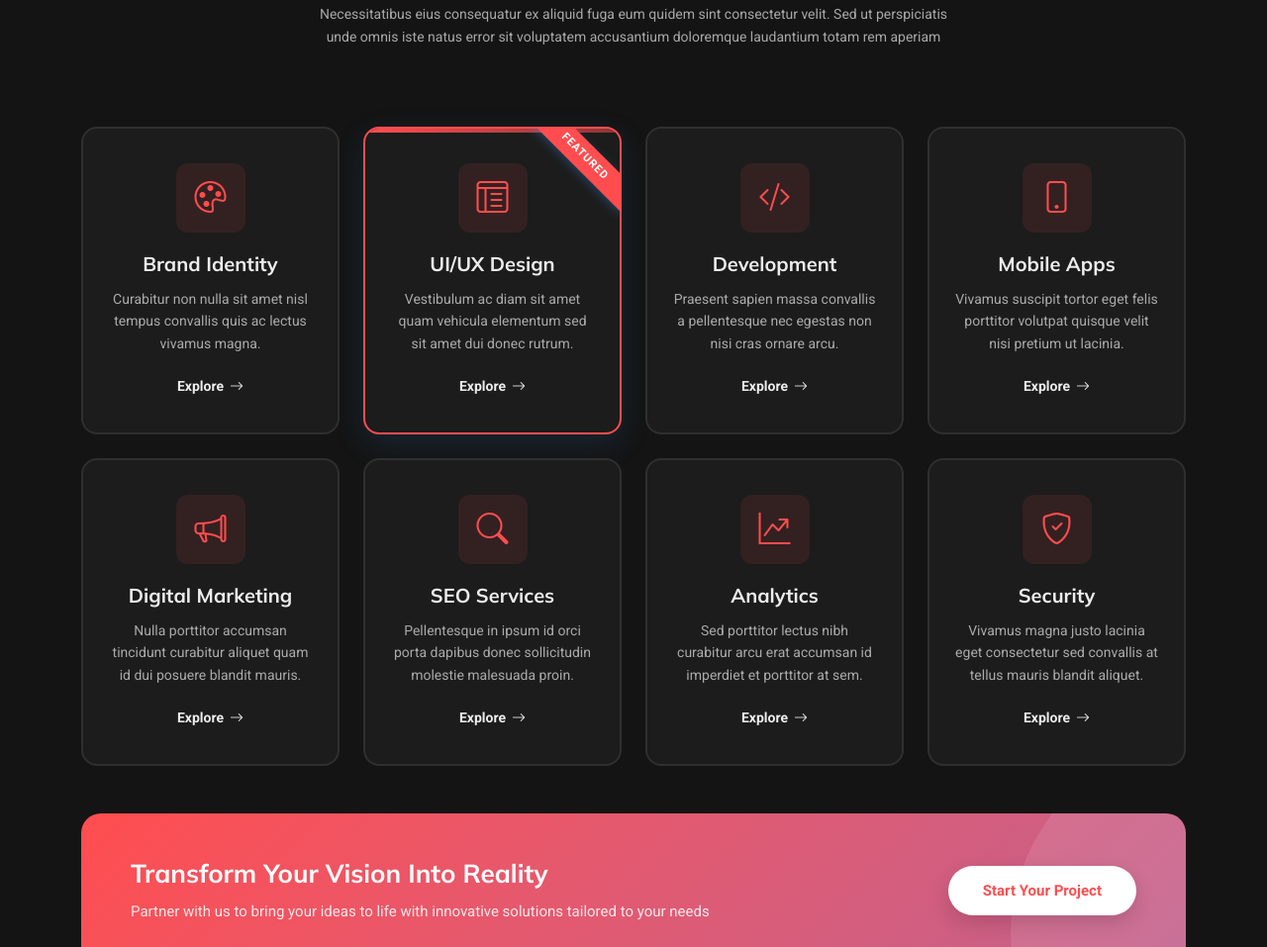
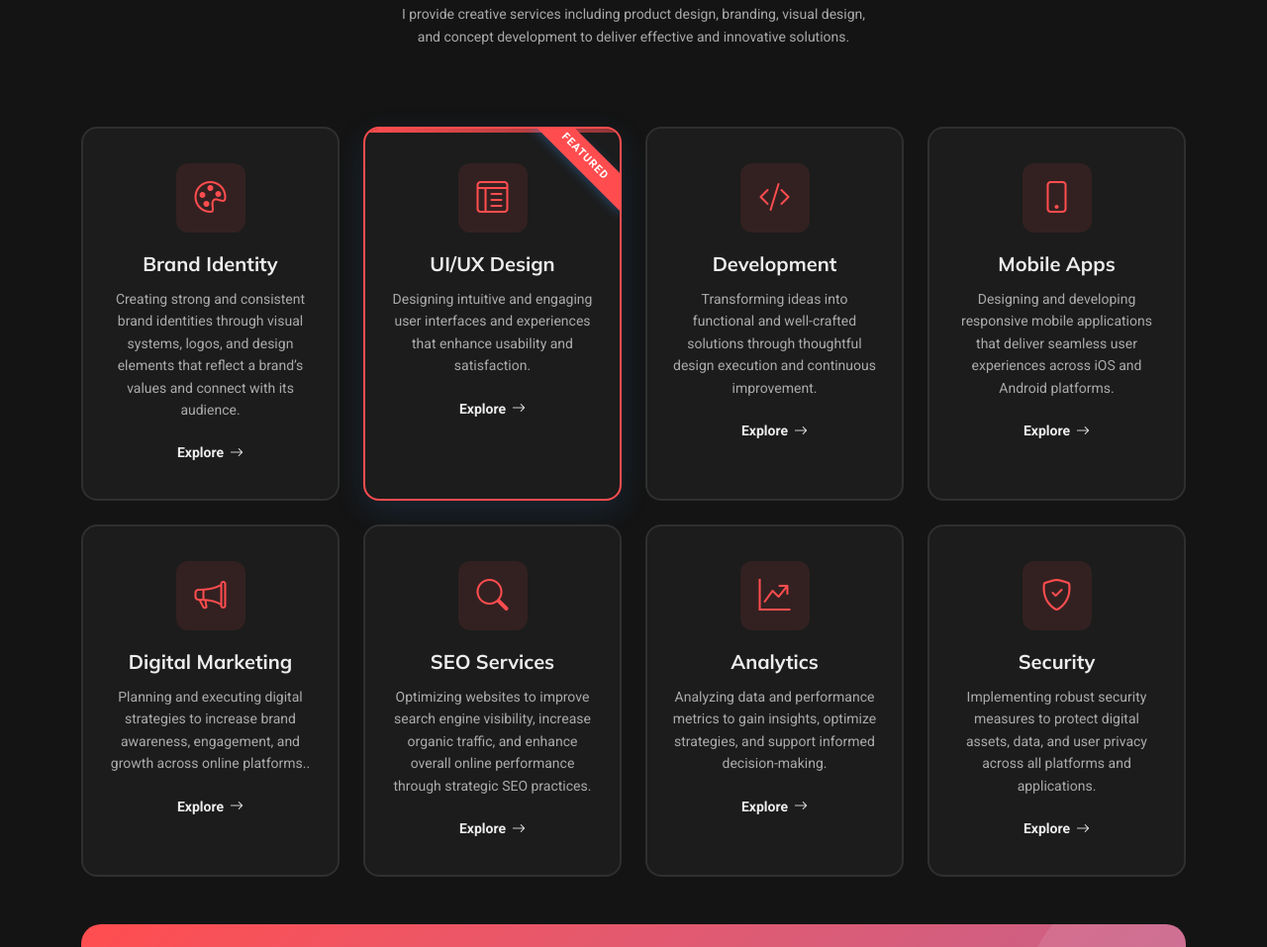
Before and after one commit to ksatriaofficialreal-pixel/Personal-Webdev, a plain HTML site: page index.html in a window 1280 px wide. Shown: the part 4031-4988 px from the top of the page at 99% size. Drawn offline with Linux system fonts and the light colour scheme.

Commit message:
penjelasan dan pelengkapan skill bio protofolio

```diff
--- a/index.html
+++ b/index.html
@@ -453,7 +453,7 @@
       <div class="container section-title" data-aos="fade-up">
         <span class="subtitle">Services</span>
         <h2>Services</h2>
-        <p>Necessitatibus eius consequatur ex aliquid fuga eum quidem sint consectetur velit. Sed ut perspiciatis unde omnis iste natus error sit voluptatem accusantium doloremque laudantium totam rem aperiam</p>
+        <p>I provide creative services including product design, branding, visual design, and concept development to deliver effective and innovative solutions.</p>
       </div><!-- End Section Title -->
 
       <div class="container" data-aos="fade-up" data-aos-delay="100">
@@ -465,7 +465,7 @@
                 <i class="bi bi-palette"></i>
               </div>
               <h4>Brand Identity</h4>
-              <p>Curabitur non nulla sit amet nisl tempus convallis quis ac lectus vivamus magna.</p>
+              <p>Creating strong and consistent brand identities through visual systems, logos, and design elements that reflect a brand’s values and connect with its audience.</p>
               <a href="service-details.html" class="read-more">
                 <span>Explore</span>
                 <i class="bi bi-arrow-right"></i>
@@ -480,7 +480,7 @@
                 <i class="bi bi-layout-text-window-reverse"></i>
               </div>
               <h4>UI/UX Design</h4>
-              <p>Vestibulum ac diam sit amet quam vehicula elementum sed sit amet dui donec rutrum.</p>
+              <p>Designing intuitive and engaging user interfaces and experiences that enhance usability and satisfaction.</p>
               <a href="service-details.html" class="read-more">
                 <span>Explore</span>
                 <i class="bi bi-arrow-right"></i>
@@ -494,7 +494,7 @@
                 <i class="bi bi-code-slash"></i>
               </div>
               <h4>Development</h4>
-              <p>Praesent sapien massa convallis a pellentesque nec egestas non nisi cras ornare arcu.</p>
+              <p>Transforming ideas into functional and well-crafted solutions through thoughtful design execution and continuous improvement.</p>
               <a href="service-details.html" class="read-more">
                 <span>Explore</span>
                 <i class="bi bi-arrow-right"></i>
@@ -508,7 +508,7 @@
                 <i class="bi bi-phone"></i>
               </div>
               <h4>Mobile Apps</h4>
-              <p>Vivamus suscipit tortor eget felis porttitor volutpat quisque velit nisi pretium ut lacinia.</p>
+              <p>Designing and developing responsive mobile applications that deliver seamless user experiences across iOS and Android platforms.</p>
               <a href="service-details.html" class="read-more">
                 <span>Explore</span>
                 <i class="bi bi-arrow-right"></i>
@@ -522,7 +522,7 @@
                 <i class="bi bi-megaphone"></i>
               </div>
               <h4>Digital Marketing</h4>
-              <p>Nulla porttitor accumsan tincidunt curabitur aliquet quam id dui posuere blandit mauris.</p>
+              <p>Planning and executing digital strategies to increase brand awareness, engagement, and growth across online platforms..</p>
               <a href="service-details.html" class="read-more">
                 <span>Explore</span>
                 <i class="bi bi-arrow-right"></i>
@@ -536,7 +536,7 @@
                 <i class="bi bi-search"></i>
               </div>
               <h4>SEO Services</h4>
-              <p>Pellentesque in ipsum id orci porta dapibus donec sollicitudin molestie malesuada proin.</p>
+              <p>Optimizing websites to improve search engine visibility, increase organic traffic, and enhance overall online performance through strategic SEO practices.</p>
               <a href="service-details.html" class="read-more">
                 <span>Explore</span>
                 <i class="bi bi-arrow-right"></i>
@@ -550,7 +550,7 @@
                 <i class="bi bi-graph-up-arrow"></i>
               </div>
               <h4>Analytics</h4>
-              <p>Sed porttitor lectus nibh curabitur arcu erat accumsan id imperdiet et porttitor at sem.</p>
+              <p>Analyzing data and performance metrics to gain insights, optimize strategies, and support informed decision-making.</p>
               <a href="service-details.html" class="read-more">
                 <span>Explore</span>
                 <i class="bi bi-arrow-right"></i>
@@ -564,7 +564,7 @@
                 <i class="bi bi-shield-check"></i>
               </div>
               <h4>Security</h4>
-              <p>Vivamus magna justo lacinia eget consectetur sed convallis at tellus mauris blandit aliquet.</p>
+              <p>Implementing robust security measures to protect digital assets, data, and user privacy across all platforms and applications.</p>
               <a href="service-details.html" class="read-more">
                 <span>Explore</span>
                 <i class="bi bi-arrow-right"></i>
@@ -601,7 +601,7 @@
       <div class="container section-title" data-aos="fade-up">
         <span class="subtitle">Portfolio</span>
         <h2>Portfolio</h2>
-        <p>Necessitatibus eius consequatur ex aliquid fuga eum quidem sint consectetur velit. Sed ut perspiciatis unde omnis iste natus error sit voluptatem accusantium doloremque laudantium totam rem aperiam</p>
+        <p>A curated collection of selected works showcasing creative process, design solutions, and professional experience across various projects.</p>
       </div><!-- End Section Title -->
 
       <div class="container" data-aos="fade-up" data-aos-delay="100">
```
